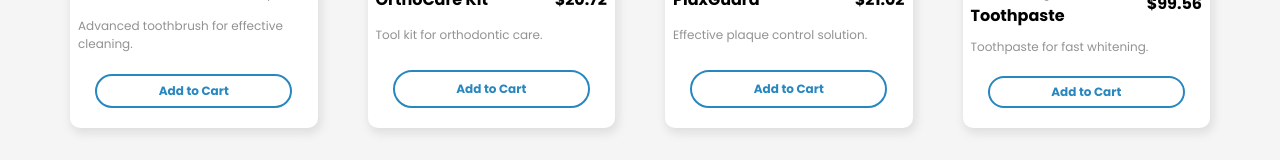
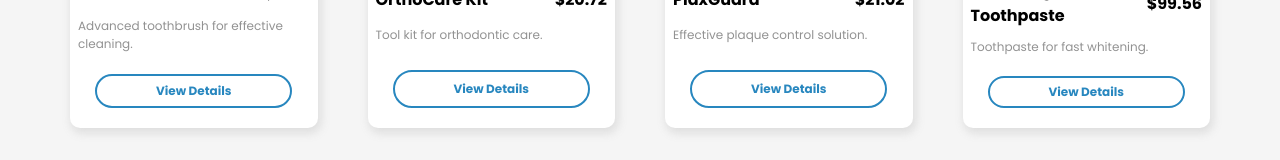
Before and after one commit to M7mdQashqesh/aq-store, a React (Vite) app: page / in a window 1280 px wide. Shown: the part 1127-1287 px from the top of the page. Built offline with nearby package versions, Linux system fonts and the light colour scheme.

Commit message:
align items center in productDetails page

```diff
--- a/src/components/header/header.css
+++ b/src/components/header/header.css
@@ -173,6 +173,7 @@ header.header .container .menu-bars {
 header.header .container .back-of-checkout {
   display: none;
   position: absolute;
+  z-index: 100;
   top: 0;
   left: 0;
   height: 100vh;
--- a/src/pages/home/Home.jsx
+++ b/src/pages/home/Home.jsx
@@ -64,7 +64,12 @@ const Home = () => {
                   <span className="price">{product.product_price}</span>
                 </div>
                 <p className="description">{product.product_description}</p>
-                <button className="add-to-cart">Add to Cart</button>
+                <button
+                    className="details"
+                    onClick={() => navigate(`/product/${product.id}`)}
+                  >
+                    View Details
+                  </button>
               </div>
             ))}
           </div>
--- a/src/pages/home/home.css
+++ b/src/pages/home/home.css
@@ -165,7 +165,7 @@
   padding: 0 8px;
 }
 
-.Home .some-products .container .productItems .productItem button.add-to-cart {
+.Home .some-products .container .productItems .productItem button.details {
   all: unset;
   margin: 20px auto 5px;
   border: 2px solid #2887bf;
@@ -185,7 +185,7 @@
   .container
   .productItems
   .productItem
-  button.add-to-cart:hover {
+  button.details:hover {
   background-color: #2887bf;
   color: white;
 }
--- a/src/pages/productDetail/productDetail.css
+++ b/src/pages/productDetail/productDetail.css
@@ -5,6 +5,7 @@
 
 .product-details > .container .product {
   display: flex;
+  align-items: center;
 }
 
 @media (max-width: 991px) {
```
